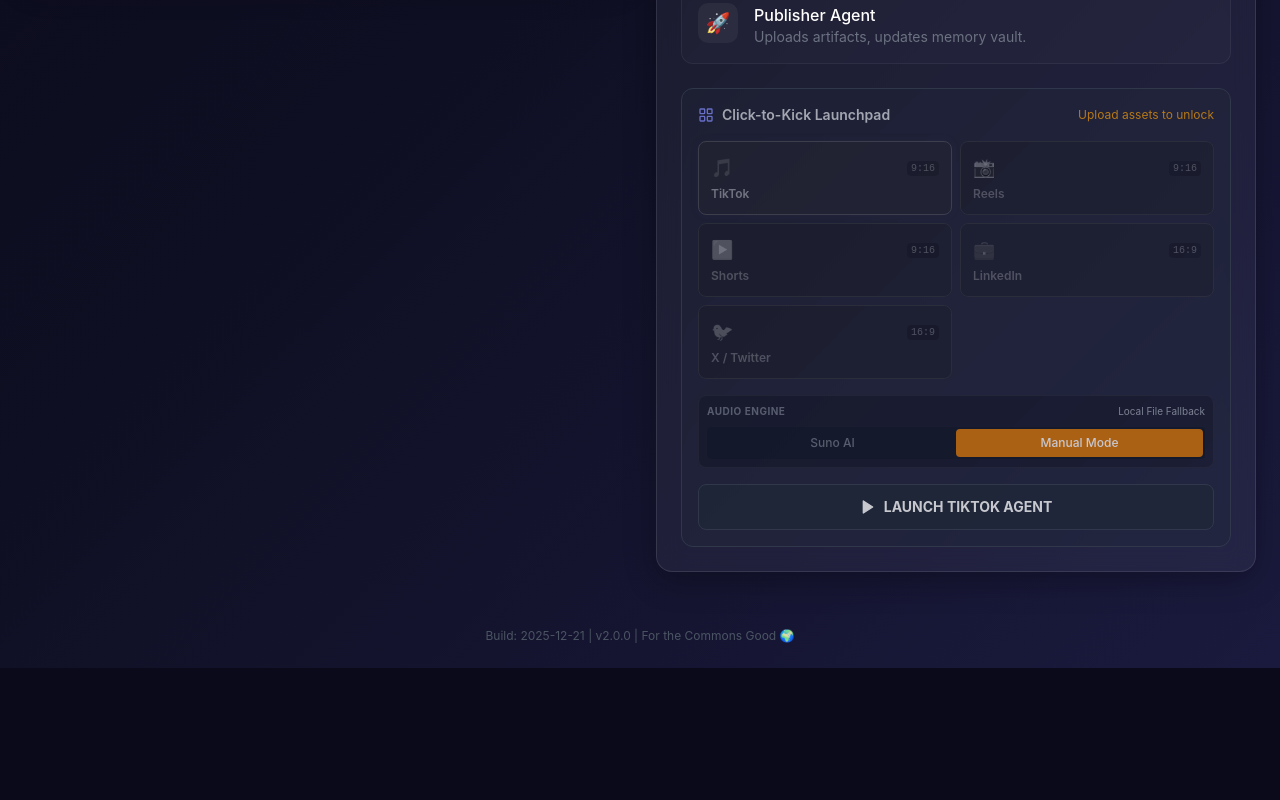
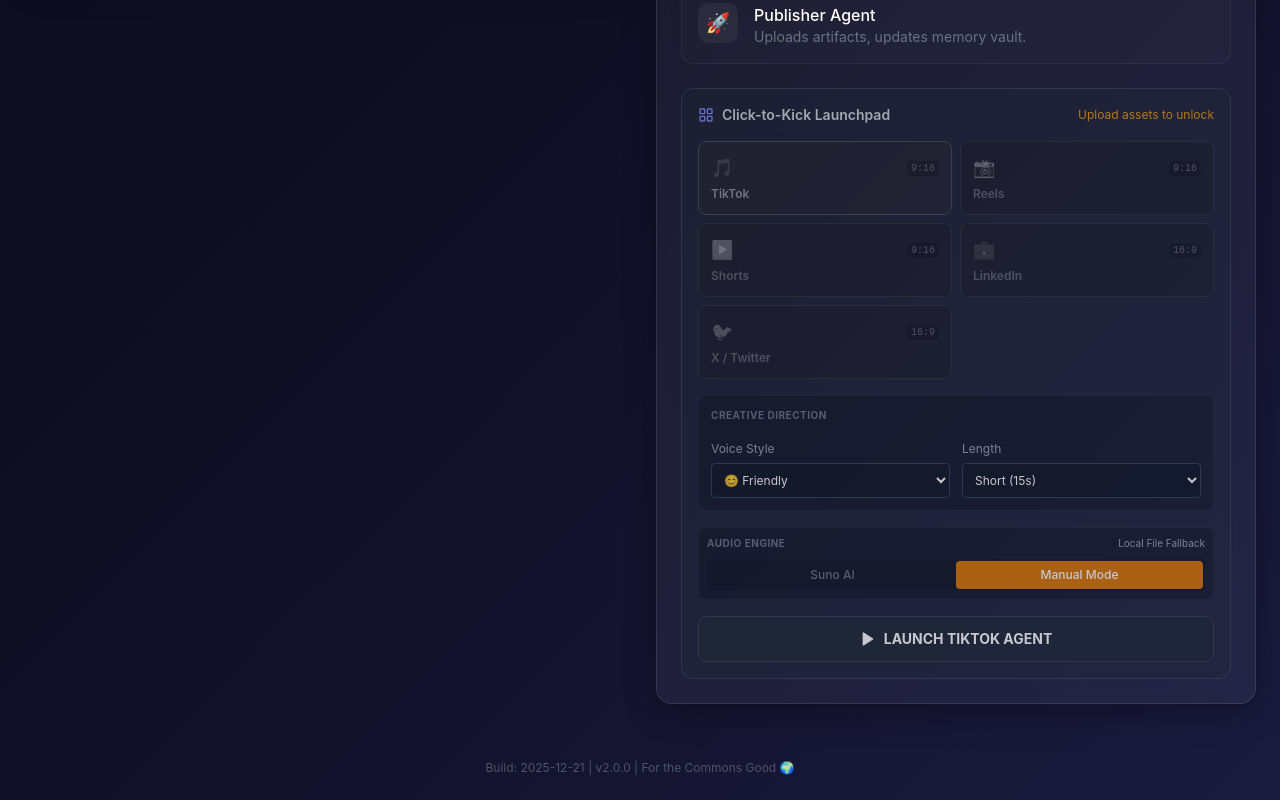
Before and after one commit to WSP001/SirTrav-A2A-Studio, a React (Vite) app: page / in a window 1280 px wide. Shown: the part 940-1740 px from the top of the page. Before the commit the page ends 1608 px from the top, so only its background shows below. Built offline with nearby package versions, Linux system fonts and the light colour scheme.

Commit message:
style(ui): Codex Job 1 - Invoice & U2A Polish

```diff
--- a/src/App.css
+++ b/src/App.css
@@ -744,3 +744,61 @@
 .text-brand-400 {
   color: #818cf8;
 }
+
+/* 🎯 Codex Fix: Invoice Card Improvements (Job Lot 1.2) */
+.invoice-card {
+  padding: 16px;
+  background: rgba(6, 78, 59, 0.2);
+  border: 1px solid rgba(16, 185, 129, 0.3);
+  border-radius: 12px;
+  overflow: hidden;
+}
+
+.invoice-header {
+  display: flex;
+  align-items: center;
+  justify-content: space-between;
+  margin-bottom: 8px;
+}
+
+.invoice-title {
+  font-size: 0.875rem;
+  font-weight: 700;
+  color: #34d399;
+  display: flex;
+  align-items: center;
+  gap: 8px;
+}
+
+.invoice-id {
+  font-size: 0.625rem;
+  color: rgba(110, 231, 183, 0.6);
+  text-transform: uppercase;
+  letter-spacing: 0.05em;
+  max-width: 100px;
+  white-space: nowrap;
+  overflow: hidden;
+  text-overflow: ellipsis;
+}
+
+.invoice-grid {
+  display: grid;
+  grid-template-columns: repeat(3, 1fr);
+  gap: 8px;
+  text-align: center;
+  font-size: 0.75rem;
+}
+
+.invoice-cell {
+  padding: 8px;
+  border-radius: 4px;
+}
+
+.invoice-cell-sub {
+  background: rgba(2, 44, 34, 0.4);
+}
+
+.invoice-cell-total {
+  background: rgba(16, 185, 129, 0.2);
+  border: 1px solid rgba(16, 185, 129, 0.4);
+}
--- a/src/App.jsx
+++ b/src/App.jsx
@@ -36,6 +36,9 @@
   const [targetPlatform, setTargetPlatform] = useState('tiktok'); // tiktok, instagram, youtube_shorts, linkedin, twitter
   const [musicMode, setMusicMode] = useState('manual'); // suno, manual
   const [manualMusicFile, setManualMusicFile] = useState(null); // File object if uploaded
+  // 🎯 MG-002: U2A Preferences
+  const [voiceStyle, setVoiceStyle] = useState('friendly'); // serious, friendly, hype
+  const [videoLength, setVideoLength] = useState('short'); // short (15s), long (60s)
 
   // File drop handler
   const handleDrop = useCallback((e) => {
@@ -116,10 +119,13 @@
           platform: targetPlatform,
           brief: {
             mood: 'reflective',
-            pace: 'medium',
+            pace: videoLength === 'short' ? 'fast' : 'medium',
             story: `Weekly recap for ${projectId}`,
             cta: 'Share your story',
             tone: (targetPlatform === 'linkedin' || targetPlatform === 'twitter') ? 'professional' : 'casual',
+            // 🎯 MG-002: Pass U2A Preferences
+            voiceStyle,
+            videoLength
           },
           payload: {
             images: files.map(f => ({ id: f.name, url: `uploads/${projectId}/${f.name}` })),
@@ -127,7 +133,10 @@
             socialPlatform: targetPlatform,
             outputObjective: (targetPlatform === 'linkedin' || targetPlatform === 'twitter') ? 'social' : 'personal',
             musicMode,
-            manualMusicFile: musicMode === 'manual' ? files.find(f => f.type.startsWith('audio/'))?.name : undefined
+            manualMusicFile: musicMode === 'manual' ? files.find(f => f.type.startsWith('audio/'))?.name : undefined,
+            // 🎯 MG-002: Pass U2A Preferences in payload too for explicit agent handling
+            voiceStyle,
+            videoLength
           },
         }),
       });
@@ -428,6 +437,40 @@
                 ))}
               </div>
 
+              {/* 🎯 MG-002: Creative Direction (U2A Preferences) */}
+              <div className="mb-4 bg-black/20 p-3 rounded-lg border border-white/5 space-y-3">
+                <label className="text-[10px] text-gray-500 uppercase font-bold tracking-wider block">Creative Direction</label>
+
+                <div className="grid grid-cols-2 gap-3">
+                  {/* Voice Style */}
+                  <div className="space-y-1">
+                    <label className="text-xs text-gray-400">Voice Style</label>
+                    <select
+                      value={voiceStyle}
+                      onChange={(e) => setVoiceStyle(e.target.value)}
+                      className="w-full bg-gray-900 border border-gray-700 text-white text-xs rounded p-2 focus:ring-1 focus:ring-purple-500 outline-none"
+                    >
+                      <option value="serious">🧐 Serious</option>
+                      <option value="friendly">😊 Friendly</option>
+                      <option value="hype">⚡ Hype</option>
+                    </select>
+                  </div>
+
+                  {/* Video Length */}
+                  <div className="space-y-1">
+                    <label className="text-xs text-gray-400">Length</label>
+                    <select
+                      value={videoLength}
+                      onChange={(e) => setVideoLength(e.target.value)}
+                      className="w-full bg-gray-900 border border-gray-700 text-white text-xs rounded p-2 focus:ring-1 focus:ring-purple-500 outline-none"
+                    >
+                      <option value="short">Short (15s)</option>
+                      <option value="long">Long (60s)</option>
+                    </select>
+                  </div>
+                </div>
+              </div>
+
               {/* Music Mode Toggle */}
               <div className="mb-4 bg-black/20 p-2 rounded-lg border border-white/5">
                 <div className="flex items-center justify-between mb-2">
@@ -540,23 +583,23 @@
 
                 {/* INVOICE MANIFEST DISPLAY (Task 5) */}
                 {videoResult.invoice && (
-                  <div className="p-4 bg-emerald-900/20 border border-emerald-500/30 rounded-xl">
-                    <div className="flex items-center justify-between mb-2">
-                      <h4 className="text-sm font-bold text-emerald-400 flex items-center gap-2">
+                  <div className="invoice-card">
+                    <div className="invoice-header">
+                      <h4 className="invoice-title">
                         <DollarSign className="w-4 h-4" /> Cost Plus Invoice
                       </h4>
-                      <span className="text-[10px] text-emerald-300/60 uppercase tracking-widest">{videoResult.invoice.jobId}</span>
+                      <span className="invoice-id">{videoResult.invoice.jobId}</span>
                     </div>
-                    <div className="grid grid-cols-3 gap-2 text-center text-xs">
-                      <div className="p-2 bg-emerald-950/40 rounded">
+                    <div className="invoice-grid">
+                      <div className="invoice-cell invoice-cell-sub">
                         <p className="text-emerald-500/70">Subtotal</p>
                         <p className="text-emerald-200 font-mono">${videoResult.invoice.subtotal.toFixed(3)}</p>
                       </div>
-                      <div className="p-2 bg-emerald-950/40 rounded">
+                      <div className="invoice-cell invoice-cell-sub">
                         <p className="text-emerald-500/70">Markup (20%)</p>
                         <p className="text-emerald-200 font-mono">${videoResult.invoice.markupTotal.toFixed(3)}</p>
                       </div>
-                      <div className="p-2 bg-emerald-500/20 rounded border border-emerald-500/40">
+                      <div className="invoice-cell invoice-cell-total">
                         <p className="text-emerald-100 font-bold">TOTAL</p>
                         <p className="text-white font-bold font-mono">${videoResult.invoice.totalDue.toFixed(3)}</p>
                       </div>
```
